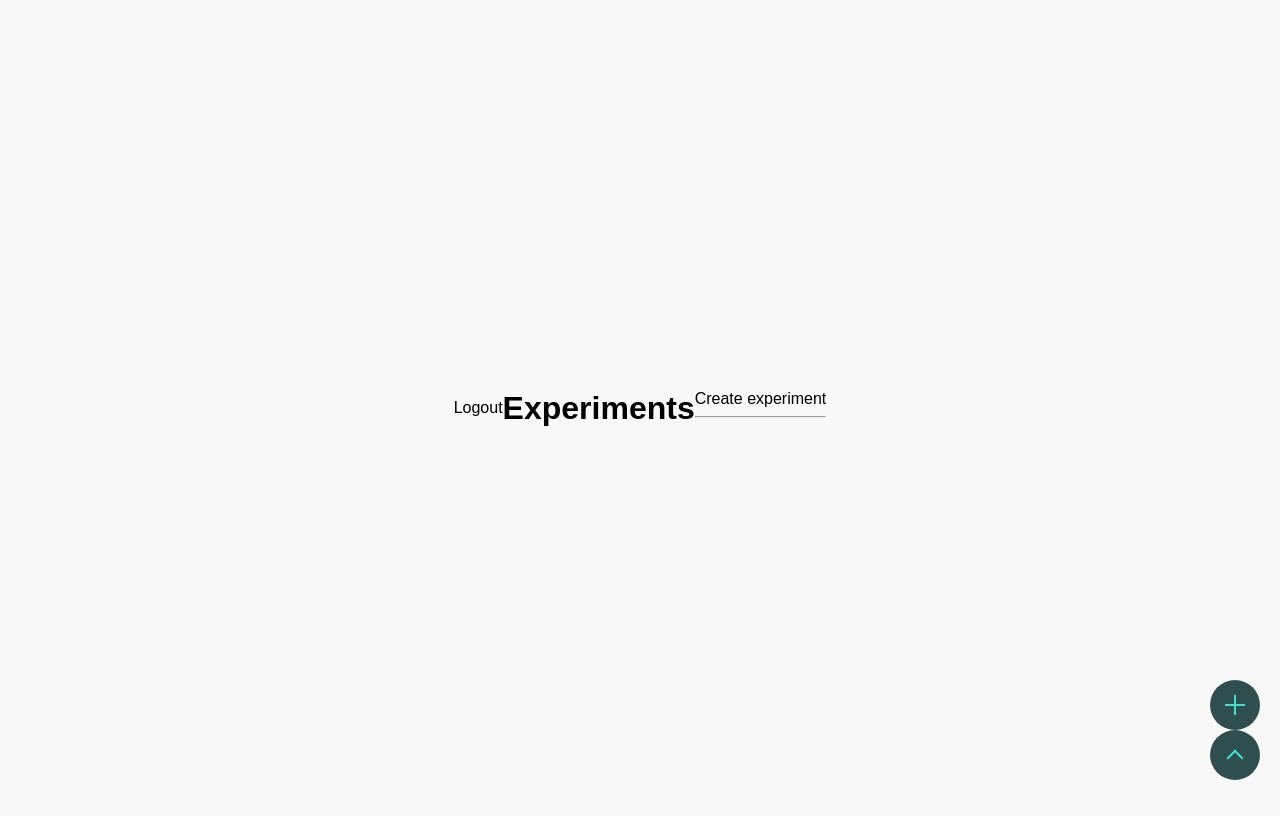
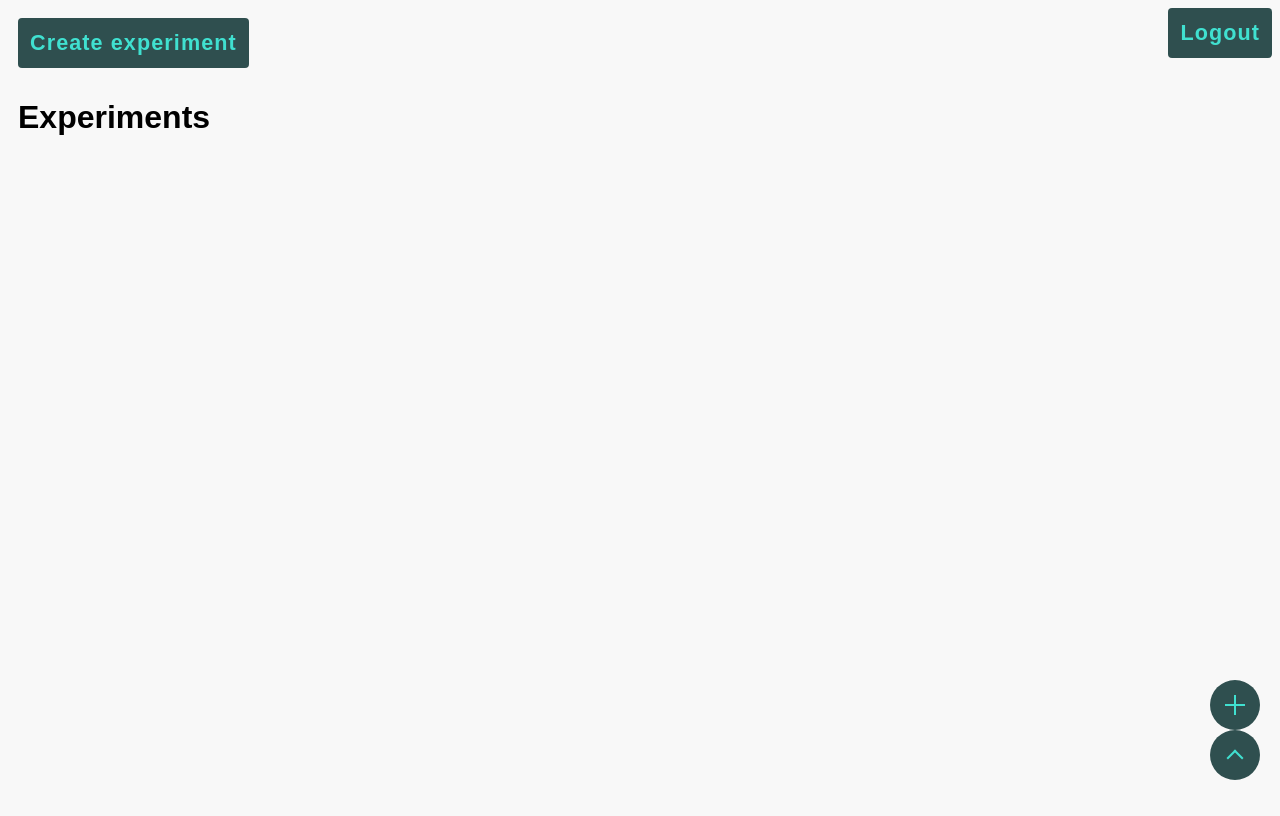
Before and after one commit to Ol86/TSE, a Django app: page / in a window 1280 px wide. After the commit the page ends 780 px from the top, so only its background shows below. Run offline with Django 4.2, Linux system fonts and the light colour scheme; the visitor is signed in with stand-in values (Sample User, id 1); data that the repository does not hold is empty.

Commit message:
Added styles to the homepage

```diff
--- a/Backend/Server/server_backend/base/templates/base/home.html
+++ b/Backend/Server/server_backend/base/templates/base/home.html
@@ -6,20 +6,19 @@
 {% endblock %}
 
 {% block content %}
-    <h1>Experiments</h1>
-
-    <div>
+    <div class="createExperiment">
 
         <a href="{% url 'create-experiment' %}">Create experiment</a>
-        <hr>
 
-        <div>
+        <h1>Experiments</h1>
+
+
+        <div class="experimentList">
             {% for experiment in experiments %}
                 <div>
                     <a href="{% url 'delete-experiment' experiment.id %}">Delete</a>
                     <a href="{% url 'experiment' experiment.id %}">{{experiment.title}}</a>
                 </div>
-                <hr>
             {% endfor %}
         </div>
 
@@ -27,7 +26,7 @@
 
     <footer id="footerWrap">
         <div class="buttonList">
-            <a href="{% url 'create-experiment' %}" class="createExperiment">Create experiment</a>
+            <a href="{% url 'create-experiment' %}" class="createExperimentButton">Create experiment</a>
             <a href="#top" class="pagetop">toTop</a>
         </div>
     </footer>
--- a/Backend/Server/server_backend/base/templates/base/login.html
+++ b/Backend/Server/server_backend/base/templates/base/login.html
@@ -7,6 +7,7 @@
 {% endblock %}
 
 {% block content %}
+    <main>
         <div class="login">
             <div class="content">
 
@@ -26,4 +27,5 @@
                 </form>
             </div>
         </div>
+    </main>
 {% endblock %}
--- a/Backend/Server/server_backend/static/styles/styles.css
+++ b/Backend/Server/server_backend/static/styles/styles.css
@@ -1,9 +1,23 @@
 
-body {
+main {
   display: flex;
   justify-content: center;
   align-items: center;
   min-height: 100vh;
+}
+
+header>a {
+  float: right;
+  width: fit-content;
+  text-decoration: none;
+  padding: 12px;
+  background: darkslategray;
+  color: turquoise;
+  font-weight: 600;
+  font-size: 1.35em;
+  letter-spacing: 0.05em;
+  cursor: pointer;
+  border-radius: 4px;
 }
 
 .login {
@@ -72,11 +86,45 @@ body {
   cursor: pointer;
 }
 
-input[type="submit"]:active
-{
+input[type="submit"]:active {
   opacity: 0.6;
 }
 
+
+.createExperiment {
+  display: flex;
+  flex-direction: column;
+  padding: 10px;
+  gap: 10px;
+}
+
+.experimentList>div>a:first-child, .createExperiment>a  {
+    position: relative;
+    width: fit-content;
+    text-decoration: none;
+    padding: 12px;
+    background: darkslategray;
+    color: turquoise;
+    font-weight: 600;
+    font-size: 1.35em;
+    letter-spacing: 0.05em;
+    cursor: pointer;
+    border-radius: 4px;
+}
+
+.experimentList>div>a  {
+    text-decoration: none;
+    padding: 12px;
+    font-weight: 600;
+    font-size: 1.50em;
+    letter-spacing: 0.05em;
+}
+
+.experimentList {
+  display: flex;
+  flex-direction: column;
+  gap: 30px;
+}
 
 .buttonList {
 	position: fixed;
@@ -113,7 +161,7 @@ input[type="submit"]:active
     -webkit-transform: rotate(-45deg); transform: rotate(-45deg);
 }
 
-.createExperiment::after {
+.createExperimentButton::after {
     content: "";
     position: absolute;
     background-color: turquoise;
@@ -124,7 +172,7 @@ input[type="submit"]:active
     right: 15px;
 }
 
-.createExperiment::before {
+.createExperimentButton::before {
     content: "";
     position: absolute;
     background-color: turquoise;
```
Also changed, not shown: Backend/Server/server_backend/static/styles/main.css (line endings or trailing spaces). Lines whose indentation alone changed are shown as unchanged.
